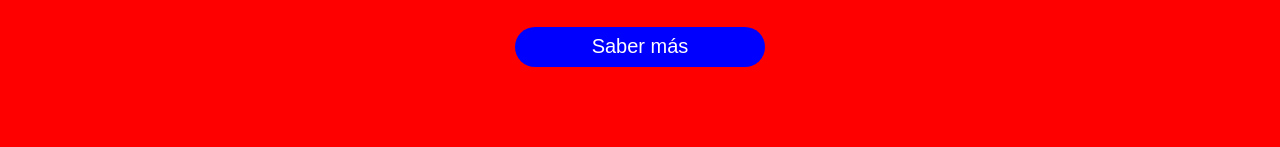
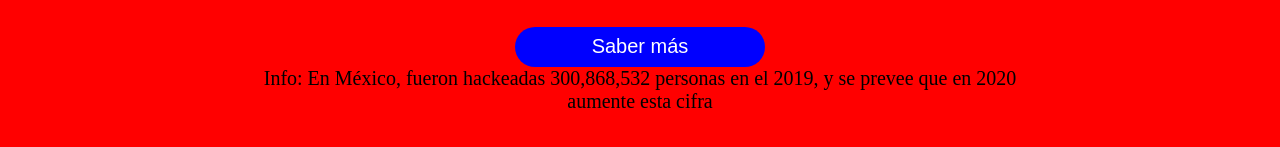
Before and after one commit to b3b0l0t3/Firewall-Dani, a plain HTML site: page index.html in a window 1280 px wide. Shown: the part 791-938 px from the top of the page. Drawn offline with Linux system fonts and the light colour scheme.

Commit message:
Add files via upload

```diff
--- a/index.html
+++ b/index.html
@@ -29,6 +29,8 @@
         <br>
         <p>Es un prototipo consiste en un pequeño mecanismo que inserta un poderoso firewall vía USB y es ecológico porque mientras se utiliza se carga por lo que no se debe conectar a la luz y no se gasta energía.</p>
         <button class="principal-button"><a href="https://www.youtube.com/watch?v=3q2ENiVBAy8">Saber más</a></button>
+        <br>
+        <p>Info: En México, fueron hackeadas 300,868,532 personas en el 2019, y se prevee que en 2020 aumente esta cifra</p>
     </section>
     <section class="second" id="second">
 
```
